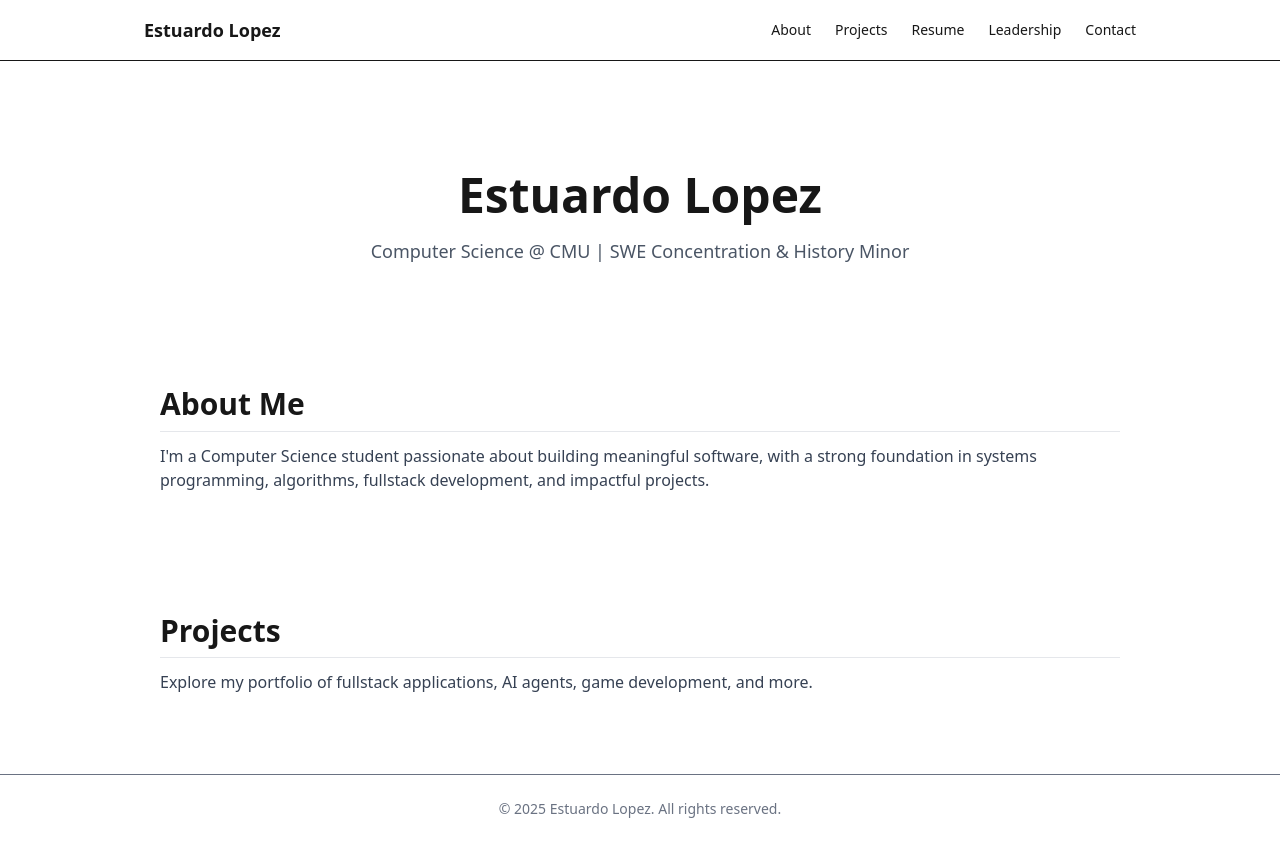
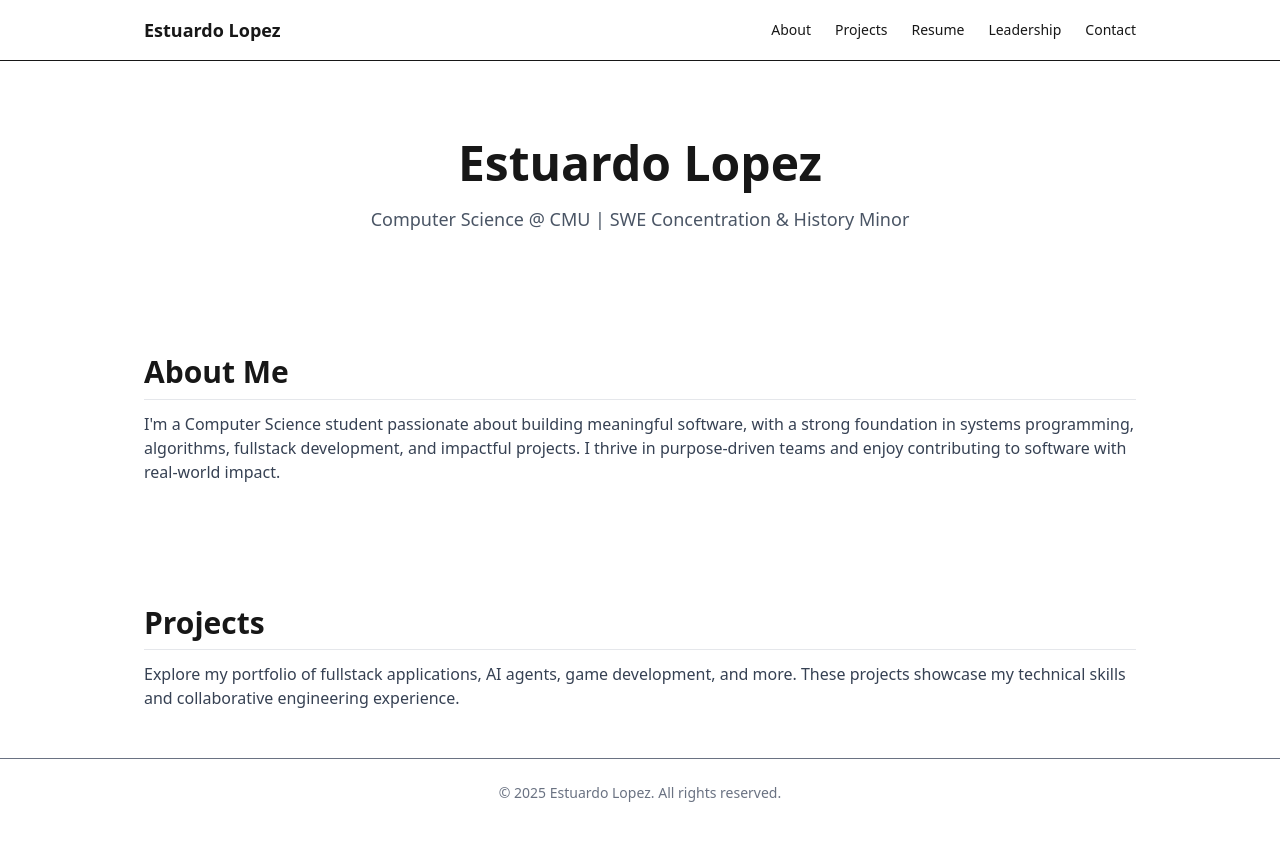
Before and after one commit to estulpz202/personal-website, a Next.js app: page / in a window 1280 px wide. Built offline with nearby package versions, Linux system fonts and the light colour scheme.

Commit message:
Enhance link styling in globals.css. Improve content/consistency in layout and HomePage.

```diff
--- a/src/app/globals.css
+++ b/src/app/globals.css
@@ -18,7 +18,7 @@ body {
   color: var(--foreground);
   font-family: var(--font-sans), Arial, Helvetica, sans-serif;
   line-height: 1.6; /* Improve readability */
-  font-size: 1rem;
+  font-size: 1rem; /* Base font size */
 }
 
 /* Smooth scrolling for anchor links */
@@ -28,15 +28,27 @@ html {
 
 /* General link styles */
 a {
-  color: inherit;
-  text-decoration: none; /* No underline by default */
+  color: #3b82f6; /* Tailwind blue-500 */
+  text-decoration: underline;
   text-underline-offset: 2px;
-  transition: color 0.2s ease;
+  transition:
+    color 0.2s ease,
+    filter 0.2s ease;
 }
 
 a:hover {
-  text-decoration: underline;
-  color: #3b82f6; /* Tailwind blue-500 */
+  filter: brightness(70%); /* Subtle hover effect */
+}
+
+/* Nav link styles */
+header nav a {
+  color: inherit;
+  text-decoration: none;
+  text-underline-offset: 2px;
+}
+
+header nav a:hover {
+  color: #9cacc2; /* Subtle hover color */
 }
 
 /* Heading styles (H1-H6) */
@@ -51,15 +63,3 @@ h6 {
   margin-top: 1.5rem;
   margin-bottom: 0.75rem;
 }
-
-/* Unordered lists (for page content only, not nav) */
-main ul {
-  list-style-type: disc;
-  padding-left: 1.25rem;
-}
-
-/* Ordered lists (for page content only, not nav) */
-main ol {
-  list-style-type: decimal;
-  padding-left: 1.25rem;
-}
--- a/src/app/layout.tsx
+++ b/src/app/layout.tsx
@@ -34,9 +34,7 @@ export default function RootLayout({ children }: { children: React.ReactNode })
             <ul className="flex space-x-6 text-sm font-medium m-0 p-0 list-none">
               {navLinks.map((link) => (
                 <li key={link.href}>
-                  <Link href={link.href} className="hover:underline">
-                    {link.label}
-                  </Link>
+                  <Link href={link.href}>{link.label}</Link>
                 </li>
               ))}
             </ul>
@@ -44,7 +42,7 @@ export default function RootLayout({ children }: { children: React.ReactNode })
         </header>
 
         {/* Main content area where each page is rendered */}
-        <main className="flex-grow max-w-5xl mx-auto px-4 py-8">{children}</main>
+        <main className="flex-grow">{children}</main>
 
         {/* Footer shown at bottom of every page */}
         <footer className="border-t py-6 text-center text-sm text-gray-500">
--- a/src/app/page.tsx
+++ b/src/app/page.tsx
@@ -19,7 +19,8 @@ export default function HomePage() {
           <p className="text-base text-gray-700">
             I'm a Computer Science student passionate about building meaningful software, with a
             strong foundation in systems programming, algorithms, fullstack development, and
-            impactful projects.
+            impactful projects. I thrive in purpose-driven teams and enjoy contributing to software
+            with real-world impact.
           </p>
         </section>
 
@@ -28,6 +29,7 @@ export default function HomePage() {
           <SectionHeader title="Projects" />
           <p className="text-base text-gray-700">
             Explore my portfolio of fullstack applications, AI agents, game development, and more.
+            These projects showcase my technical skills and collaborative engineering experience.
           </p>
         </section>
       </Container>
```
